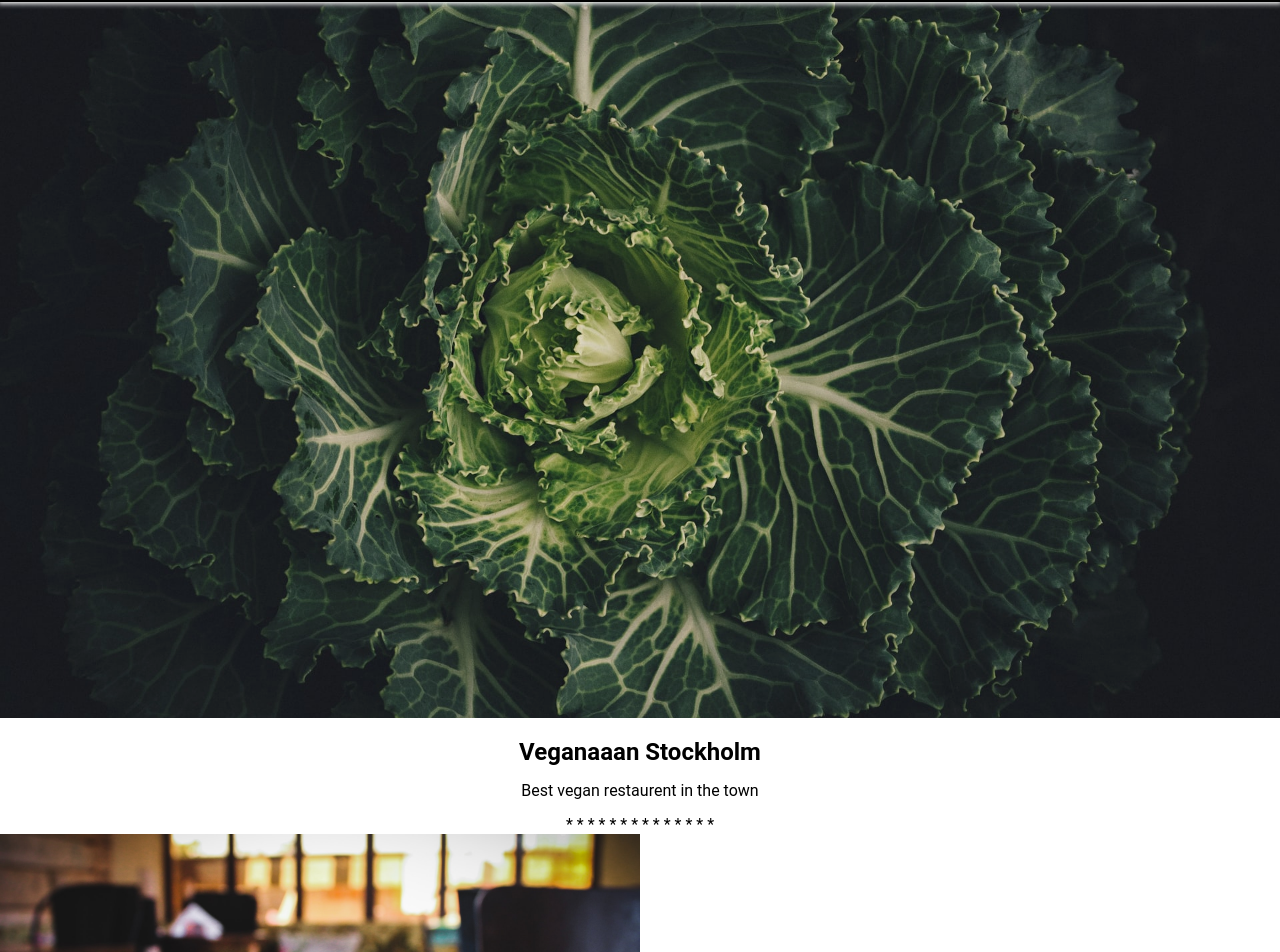
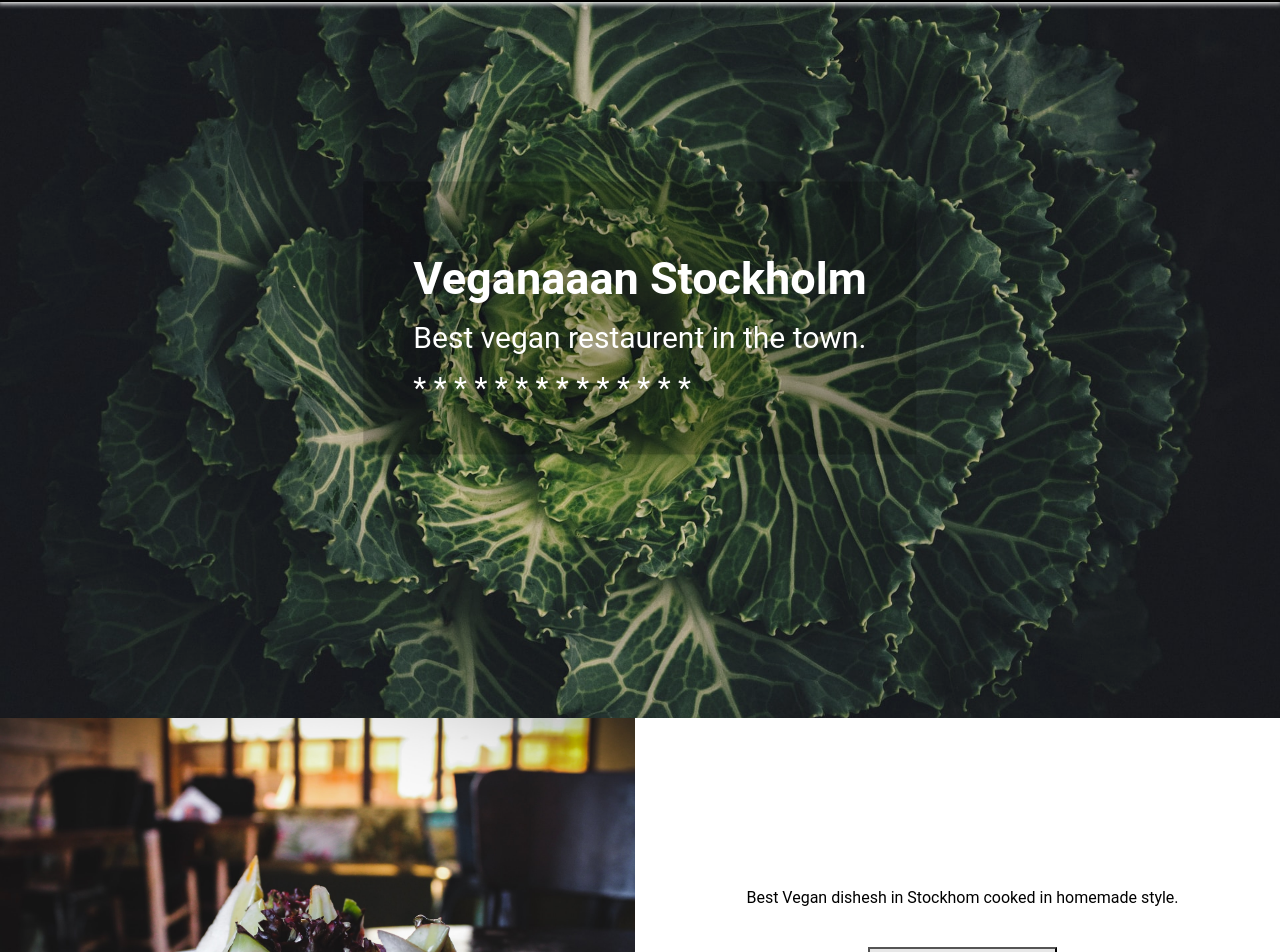
Before and after one commit to SalahUddin7/vegan, a React (Create React App) app: page / in a window 1280 px wide. Shown: the part 82-1034 px from the top of the page. Built offline with nearby package versions, Linux system fonts and the light colour scheme.

Commit message:
Hero Image Text Overlay added

```diff
--- a/src/components/HeroSection.jsx
+++ b/src/components/HeroSection.jsx
@@ -6,9 +6,12 @@ export default function HeroSection() {
     <div className="hero-section">
       <section className="hero-image">
         <img src={HeroImage} alt=" a Broccoli" />
-        <h1 className="hero-text"> Veganaaan Stockholm</h1>
-        <p>Best vegan restaurent in the town</p>
-        <p>* * * * * * * * * * * * * * </p>
+        <div className="hero-Section-Text">
+          {' '}
+          <h1> Veganaaan Stockholm</h1>
+          <p>Best vegan restaurent in the town.</p>
+          <p>* * * * * * * * * * * * * * </p>
+        </div>
       </section>
     </div>
   );
--- a/src/components/Home.jsx
+++ b/src/components/Home.jsx
@@ -1,4 +1,3 @@
-import React from 'react';
 import { Link } from 'react-router-dom';
 import HeroSection from './HeroSection';
 import DishCatagory from '../assets/Homepage-Images/DishCatagory.jpg';
@@ -11,7 +10,6 @@ const Home = () => {
       <HeroSection />
 
       <div className="HomePage">
-        {/* CONTAINER A: MAIN DISH */}
         <section className="flex-containerA">
           <div className="flex-item-left">
             <img src={DishCatagory} alt="" />
@@ -20,7 +18,6 @@ const Home = () => {
             <div>Best Vegan dishesh in Stockhom cooked in homemade style.</div>
 
             <div>
-              {' '}
               <button className="btn">
                 <Link to="/products">View Main Dish Product. </Link>
               </button>
@@ -28,7 +25,6 @@ const Home = () => {
           </div>
         </section>
 
-        {/* CONTAINER B: MAIN DESSERTS */}
         <section className="flex-containerA">
           <div className="flex-item-right main-page--section-text">
             Dessert once you eat -you will remember rest of your life
@@ -41,7 +37,6 @@ const Home = () => {
           </div>
         </section>
 
-        {/* CONTAINER C: MAIN DRINKS */}
         <section className="flex-containerA">
           <div className="flex-item-left">
             <img src={DrinksCatagory} alt="" />
--- a/src/css/HeroSection.css
+++ b/src/css/HeroSection.css
@@ -1,5 +1,6 @@
 .hero-section {
   margin: 0 auto;
+  position: relative;
 }
 
 .hero-section img {
@@ -26,3 +27,15 @@
   display: grid;
   place-items: center;
 }
+
+.hero-Section-Text {
+  position: absolute;
+  top: 50%;
+  left: 50%;
+  transform: translate(-50%, -50%);
+
+  color: white;
+  font-size: 30px;
+  background: rgba(0, 0, 0, 0.2);
+  padding: 50px;
+}
--- a/src/css/Home.css
+++ b/src/css/Home.css
@@ -29,9 +29,8 @@
   flex-direction: column;
   align-items: center;
   justify-content: center;
-
-  /* box-sizing: border-box; */
-  /* padding: 20px; */
+  max-width: 80%;
+  margin-left: 10px;
   gap: 20px;
 }
 
@@ -40,5 +39,5 @@
   background: rgb(231, 231, 231);
   text-decoration: none;
   padding: 4px 20px;
-  color: brown;
+  color: rgb(0, 0, 0);
 }
```
